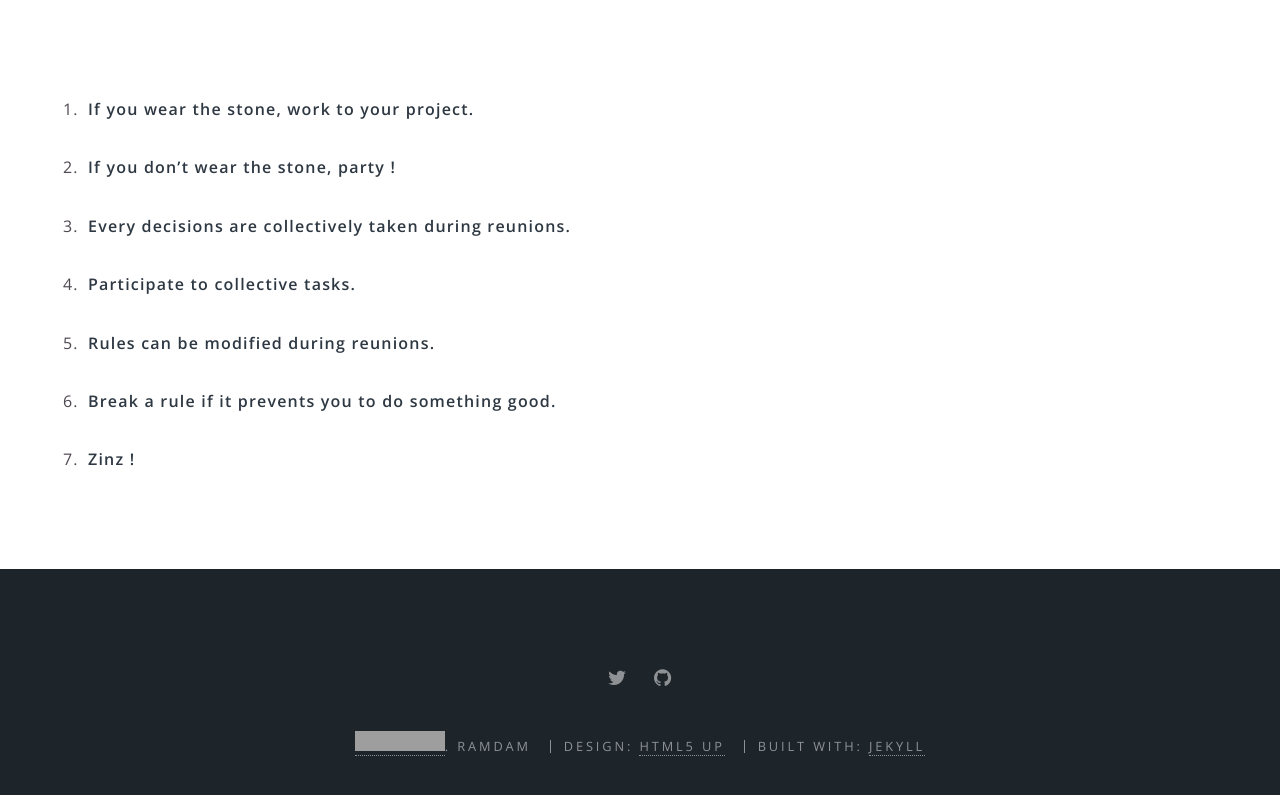
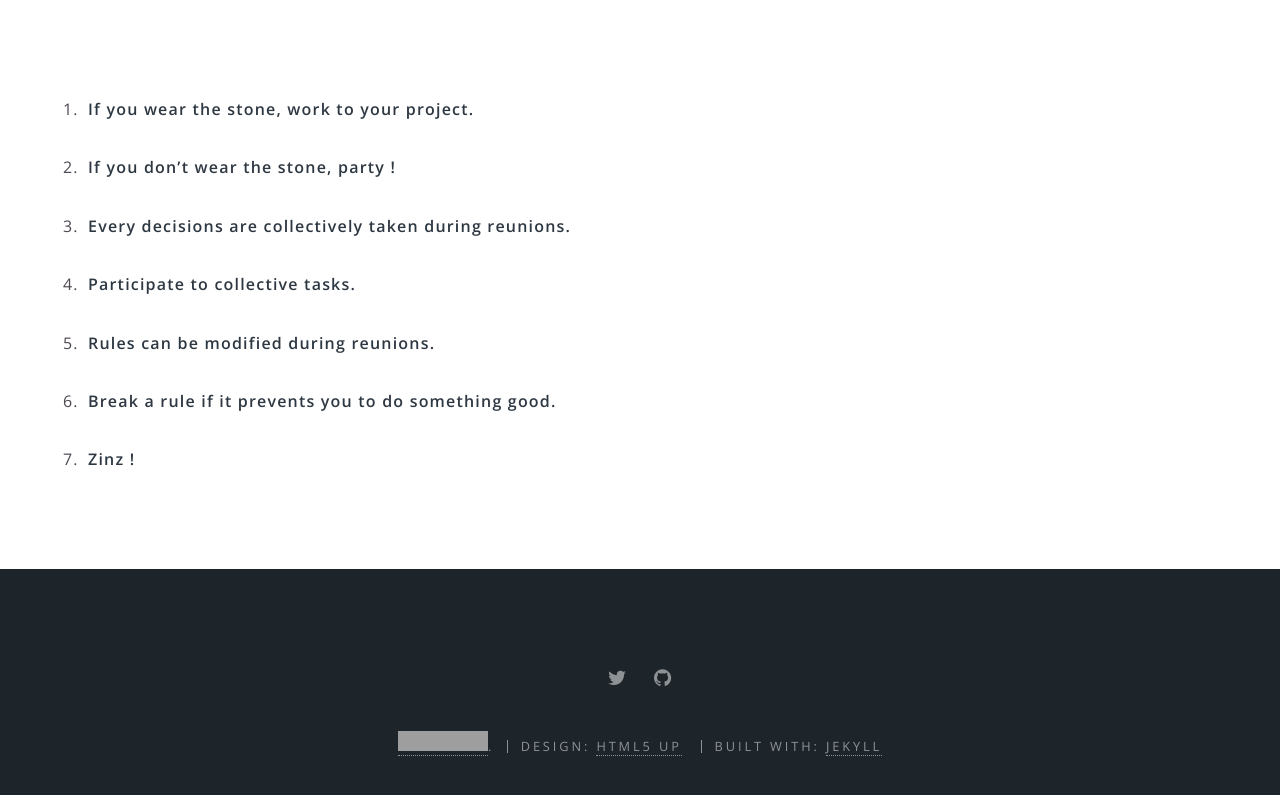
Before and after one commit to R4MD4M/R4MD4M.github.io, a Jekyll site: the page built from rules.md, in a window 1280 px wide and 1184 px high. Shown: the part 335-1130 px from the top of the window. Built offline with Jekyll 4.4.1, drawn with Linux system fonts in a browser that asks for light colours; grey boxes are pictures that could not be loaded.

Commit message:
Update footer.html

```diff
--- a/_includes/footer.html
+++ b/_includes/footer.html
@@ -15,12 +15,6 @@
   </ul>
   <ul class="copyright">
     <li><a rel="license" href="http://creativecommons.org/licenses/by/4.0/"><img alt="Creative Commons License" style="border-width:0" src="https://i.creativecommons.org/l/by/4.0/88x31.png" /></a>.
-    {% if site.first_published %}
-      {% capture diff %}{{ site.first_published | minus:thisyear }}{% endcapture %}
-      {% if diff contains '-' %}{{ site.first_published }},{% endif %}
-    {% endif %}
-    {{ thisyear }}
-    {% if site.owner %}{{ site.owner }}{% else %}{{ site.title }}{% endif %}</li>
     <li>Design: <a href="http://html5up.net" target="_blank">HTML5 UP</a></li>
     <li>Built with: <a href="http://jekyllrb.com" target="_blank">Jekyll</a></li>
   </ul>
```
